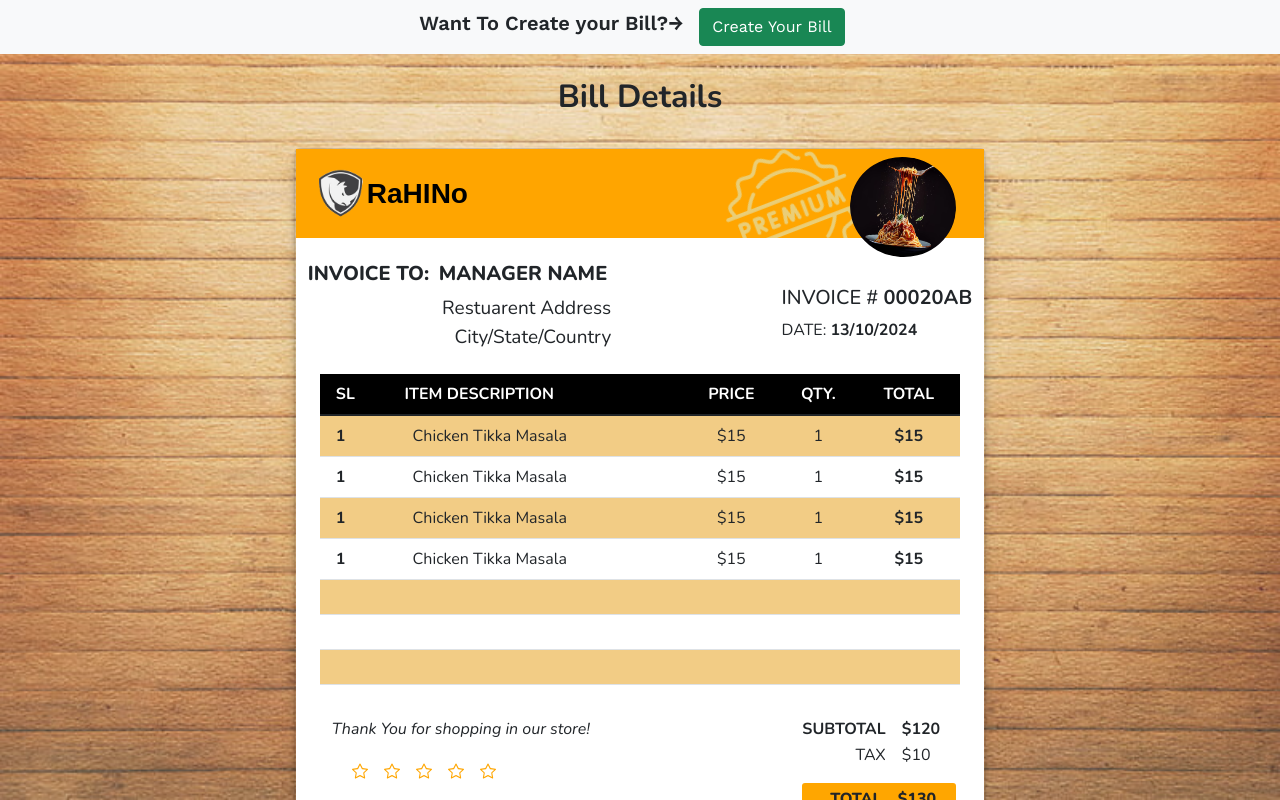
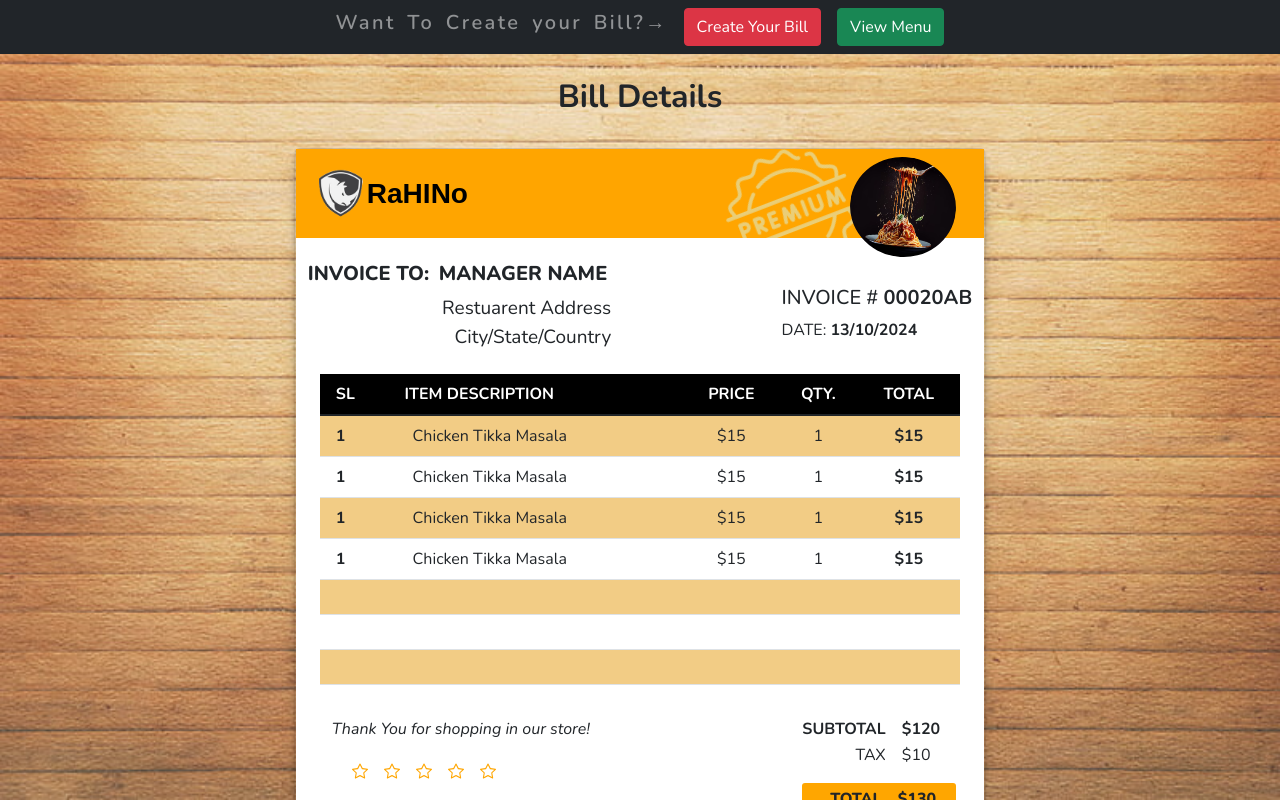
Before and after one commit to Soumadip-cmd/Restuarent-Management-System, a React (Create React App) app: page /yourbill in a window 1280 px wide. Built offline with nearby package versions, Linux system fonts and the light colour scheme; a web font is replaced by a local one.

Commit message:
createbill UI

```diff
--- a/src/components/YourBill/BillNavbar.js
+++ b/src/components/YourBill/BillNavbar.js
@@ -1,21 +1,24 @@
 import React, { useRef } from "react";
 import './Billnavbar.css'
+import { Link } from "react-router-dom";
 const BillNavbar = () => {
-  const refClose=useRef(null)
-  const handleClick=()=>{
+  const refClose = useRef(null)
+  const handleClick = () => {
     refClose.current.click()
   }
   return (
     <>
-      {/* Want To Create your Bill?--→ */}
-      <div className=" bg-light">
-        <header className="d-flex justify-content-center py-2 align-items-center  ">
-          <section className="nav nav-pills mx-3 font-styl">
-            Want To Create your Bill?→
-            <button type="button" class="btn btn-success mx-3" data-bs-toggle="modal" data-bs-target="#exampleModalcreateBill">
+
+      <div className=" bg-dark hidden-on-print" >
+        <header className="d-flex justify-content-center py-2 align-items-center ">
+          <section className="nav nav-pills mx-3  ">
+            <span className="text-white-50 font-styl">Want To Create your Bill?→</span>
+            <button type="button" class="btn btn-danger mx-3" data-bs-toggle="modal" data-bs-target="#exampleModalcreateBill" >
               Create Your Bill
             </button>
-
+            <div className="">
+              <Link class="btn btn-success" to="/fooditem" role="button">View Menu</Link>
+            </div>
             <div class="modal fade" id="exampleModalcreateBill" tabindex="-1" aria-labelledby="exampleModalLabel" aria-hidden="true">
               <div class="modal-dialog">
                 <div class="modal-content">
@@ -23,8 +26,29 @@ const BillNavbar = () => {
                     <h5 class="modal-title" id="exampleModalLabel">Bill-Details</h5>
                     <button type="button" class="btn-close" data-bs-dismiss="modal" aria-label="Close"></button>
                   </div>
-                  <div class="modal-body">
-                    ...
+                  <div className="modal-body">
+                    <div class="mb-3">
+                      <label for="ManagerName" class="form-label">Manager Name<span style={{ color: 'red' }} className="mx-1">*</span></label>
+                      <input type="text" class="form-control" id="ManagerName" />
+                    </div>
+                    <div class="mb-3">
+                      <label for="RestuarentAddress" class="form-label">Restuarent Address<span style={{ color: 'red' }} className="mx-1">*</span></label>
+                      <input type="text" class="form-control" id="RestuarentAddress" />
+                    </div>
+                    <div class="mb-3">
+                      <label for="RestuarentName" class="form-label">Restuarent Name<span style={{ color: 'red' }} className="mx-1">*</span></label>
+                      <input type="text" class="form-control" id="RestuarentName" />
+                    </div>
+                    <div class="mb-3">
+                      <label for="sign" class="form-label">authorized sign(as png)<span style={{ color: 'red' }} className="mx-1">*</span></label>
+                      <input type="file" accept="image/png" class="form-control" id="sign" />
+                    </div>
+                    <div class="mb-3">
+                      <label for="restuarentUrl" class="form-label">Restuarent Website URL:</label>
+                      <input type="text" class="form-control" id="restuarentUrl" placeholder="www.example.com OR https://example/" />
+                    </div>
+
+
                   </div>
                   <div class="modal-footer">
                     <button type="button" class="btn btn-secondary" data-bs-dismiss="modal" ref={refClose}>Close</button>
--- a/src/components/YourBill/Billnavbar.css
+++ b/src/components/YourBill/Billnavbar.css
@@ -1,7 +1,14 @@
 @import url('https://fonts.googleapis.com/css2?family=Work+Sans:ital,wght@0,100..900;1,100..900&display=swap');
 
 .font-styl{
-    font-family: "Work Sans", sans-serif;
+    /* font-family: "Work Sans", sans-serif; */
     font-weight: 600;
     font-size: 20px;
+    letter-spacing: 0.12em;
+    word-spacing: 0.2em;
 }
+@media print {
+    .hidden-on-print {
+      display: none;
+    }
+  }
--- /dev/null
+++ b/src/components/YourBill/PaymentBill.js
@@ -0,0 +1,12 @@
+import React from 'react'
+
+const PaymentBill = () => {
+    return (
+        <>
+            <button type="button" class="btn btn-dark px-5 py-2 " style={{ fontSize: '19px' }}
+            >Payment Your Bill</button>
+        </>
+    )
+}
+
+export default PaymentBill
--- a/src/components/YourBill/Print.js
+++ b/src/components/YourBill/Print.js
@@ -4,11 +4,11 @@ const Print = () => {
 
     return (
         <>
-            <div className="container text-center my-4 print-only">
-                <button type="button" class="btn btn-success px-5 py-2" style={{fontSize:'19px'}} onClick={()=>{
+
+                <button type="button" class="btn btn-success px-5 py-2 print-only" style={{fontSize:'19px'}} onClick={()=>{
                     window.print()
                 }}>Print Bill</button>
-            </div>
+
         </>
     )
 }
--- a/src/components/YourBill/Yourbill.js
+++ b/src/components/YourBill/Yourbill.js
@@ -5,11 +5,13 @@ import RatingStar from "./RatingStar";
 import QRcode from "./QRcode";
 import Print from "./Print";
 import BillNavbar from "./BillNavbar";
+import PaymentBill from "./PaymentBill";
 
 const Yourbill = () => {
   return (
-    <div className="bill-body pb-5">
+    <div className="bill-body pb-5 ">
       <BillNavbar />
+
       <div className=" text-center py-4 print-content">
         <h2>
           <b>Bill Details</b>
@@ -295,7 +297,10 @@ const Yourbill = () => {
           </div>
         </div>
       </div>
-      <Print />
+      <div className="container d-flex justify-content-evenly my-4 ">
+        <Print />
+        <PaymentBill />
+      </div>
     </div>
   );
 };
--- a/src/components/home/login/Login.js
+++ b/src/components/home/login/Login.js
@@ -12,8 +12,8 @@ const Login = () => {
       <button className="btn btn-outline-light me-md-2 px-5 py-2 fs-5" type="button" data-bs-toggle="modal" data-bs-target="#staticBackdropLogin" style={{borderRadius:'100px'}}>
         Login
       </button>
-      <div className="modal fade btn-body" id="staticBackdropLogin" data-bs-backdrop="static" data-bs-keyboard="false" tabIndex="-1" aria-labelledby="staticBackdropLabel" aria-hidden="true">
-        <div className="modal-dialog">
+      <div className="modal fade btn-body " id="staticBackdropLogin" data-bs-backdrop="static" data-bs-keyboard="false" tabIndex="-1" aria-labelledby="staticBackdropLabel" aria-hidden="true">
+  <div className="modal-dialog modal-dialog-centered">
     <div className="modal-content">
       <div className="modal-header">
         <h4 className="modal-title" id="staticBackdropLabel">Portal Login</h4>
@@ -24,14 +24,11 @@ const Login = () => {
           <div className="mb-3">
             <label htmlFor="exampleInputEmail1" className="form-label">Email address</label>
             <input type="email" className="form-control" id="exampleInputEmail1" aria-describedby="emailHelp" placeholder='name@email.com'/>
-
           </div>
           <div className="mb-3">
             <label htmlFor="exampleInputPassword1" className="form-label" >Password</label>
             <input type="password" className="form-control" id="exampleInputPassword1" />
           </div>
-
-
         </form>
       </div>
       <div className="modal-footer d-flex justify-content-between">
@@ -45,6 +42,7 @@ const Login = () => {
     </div>
   </div>
 </div>
+
     </>
   )
 }
--- a/src/components/home/signup/Signup.js
+++ b/src/components/home/signup/Signup.js
@@ -13,7 +13,7 @@ const Signup = () => {
         Sign-Up
       </button>
       <div className="modal fade btn-body" id="staticBackdropSignUp" data-bs-backdrop="static" data-bs-keyboard="false" tabIndex="-1" aria-labelledby="staticBackdropLabel" aria-hidden="true">
-        <div className="modal-dialog">
+        <div className="modal-dialog modal-dialog-centered">
           <div className="modal-content">
             <div className="modal-header">
               <h4 className="modal-title" id="staticBackdropLabel">Sign Up</h4>
```
Also changed, not shown: Store.txt, public/img2.jpeg (added), public/img3-logo.jpeg (added). Lines whose indentation alone changed are shown as unchanged.
